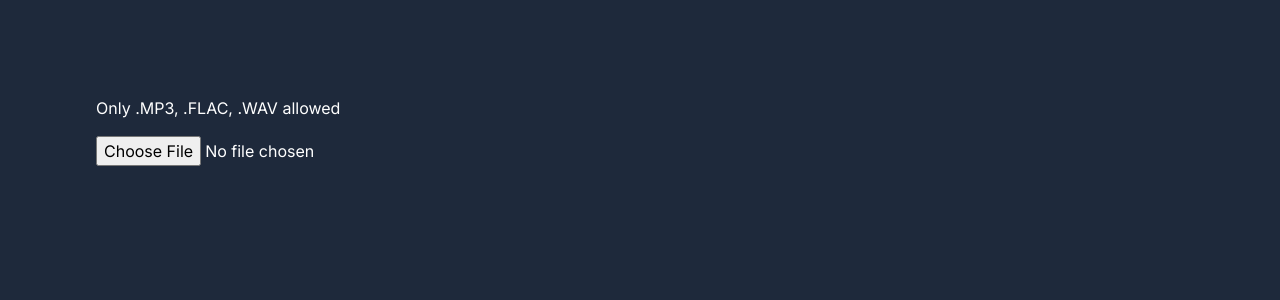
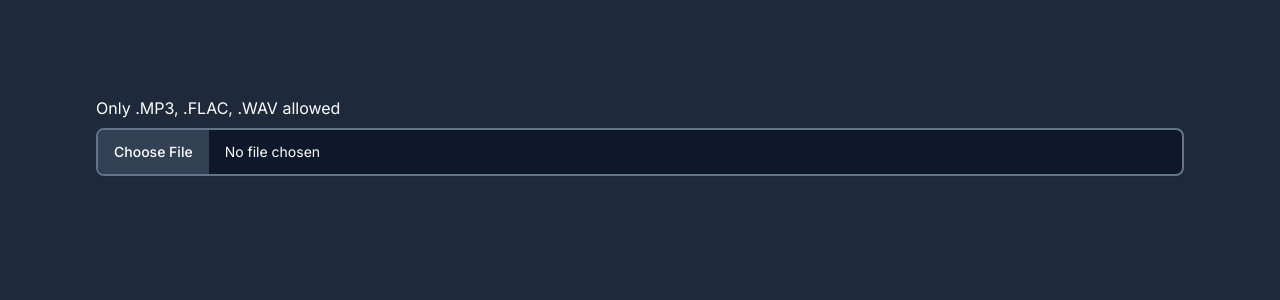
Before and after one commit to robchendev/waveform-player, a Next.js app: page / in a window 1280 px wide. Shown: the top 300 px of the page. Built offline with nearby package versions, Linux system fonts and the light colour scheme.

Commit message:
style: file uploader

```diff
--- a/src/components/AudioUploader.tsx
+++ b/src/components/AudioUploader.tsx
@@ -20,14 +20,15 @@ const AudioUploader = ({ setAudioFile }: AudioUploaderProps) => {
   };
 
   return (
-    <div className="flex gap-4 flex-col">
+    <div className="flex gap-2 flex-col">
       <p>Only .MP3, .FLAC, .WAV allowed</p>
       <input
         type="file"
         name="audio-file"
         onChange={onFileUpload}
         accept="audio/mp3, audio/flac, audio/wav"
-        className="block"
+        className="bg-slate-900 text-white w-full border-2 border-slate-500 shadow-sm rounded-lg text-sm
+          file:bg-slate-700 file:border-0 file:me-4 file:py-3 file:px-4 file:text-white file:cursor-pointer file:font-medium"
       />
       {error && <p className="border border-red-500 self-start">Error: {error}</p>}
     </div>
```
